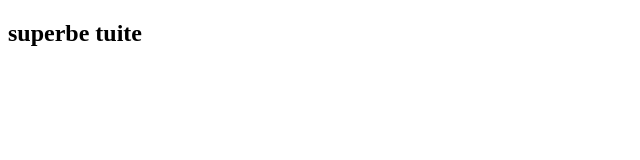
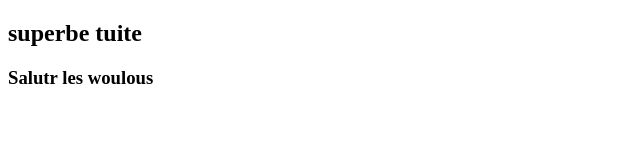
Before and after one commit to MalbarSinga/exo1, a plain HTML site: page index.html in a window 1280 px wide. Shown: the whole page, without its empty margins (0-640 px from the left). Drawn offline with Linux system fonts and the light colour scheme.

```diff
--- a/index.html
+++ b/index.html
@@ -4,6 +4,7 @@
 	<title>GITOU	</title>
 </head>
 <h2>superbe tuite</h2>
+<h3>Salutr les woulous</h3>
 <body>
 <footer></footer>
 </body>
```
